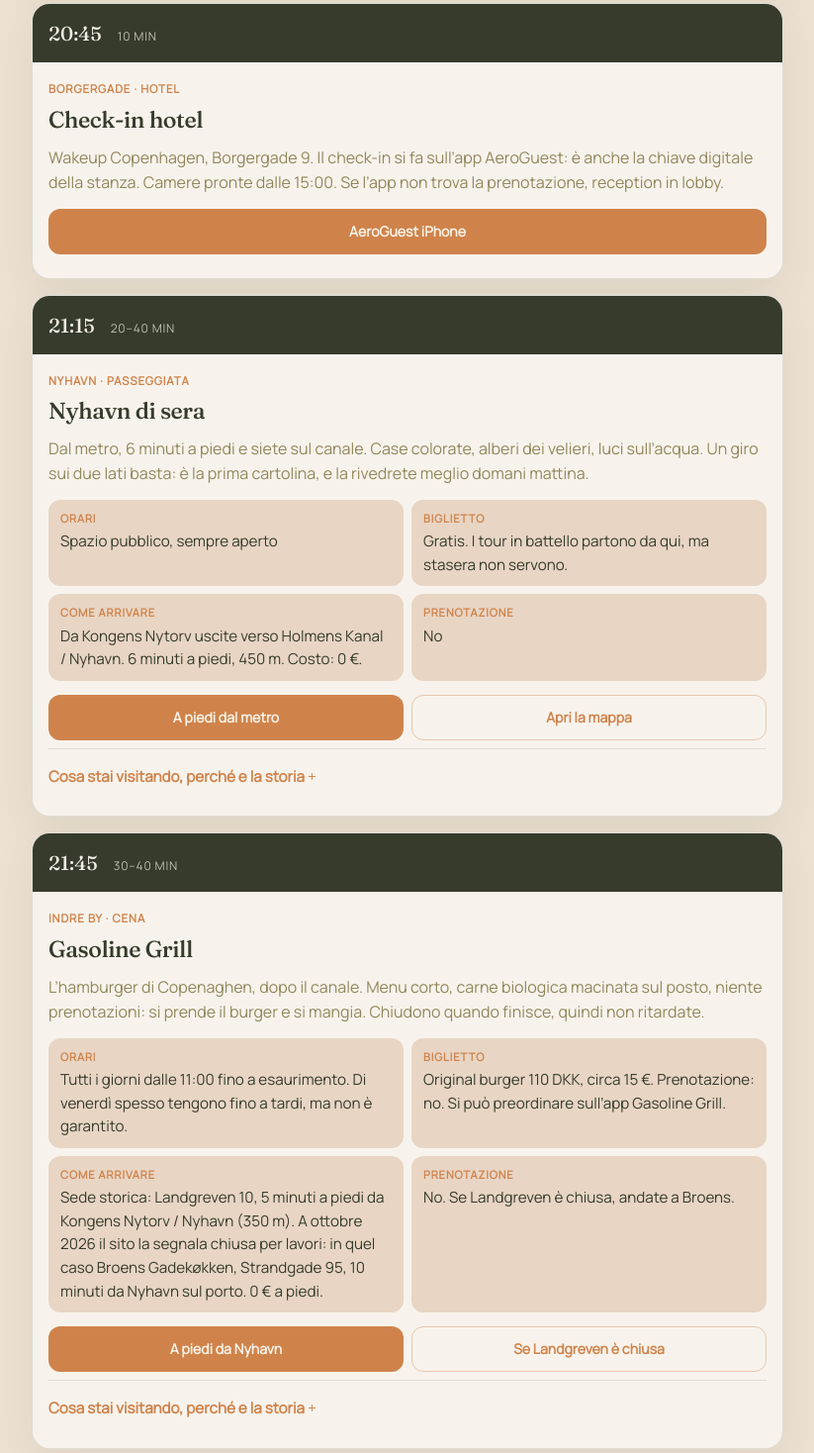
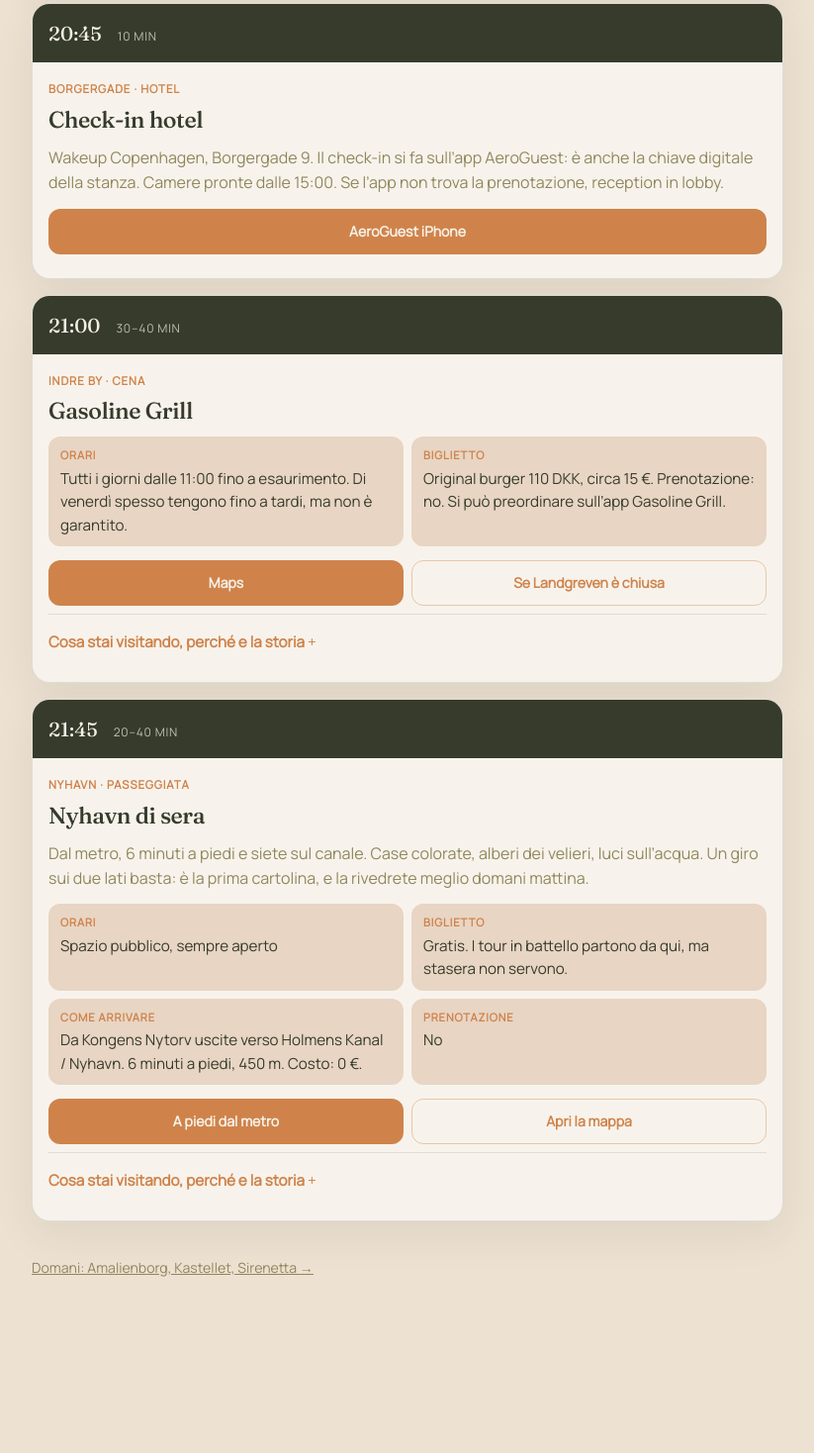
Before and after one commit to CatacchioCecilia/guida-copenaghen, a plain HTML site: page giorno-1.html in a window 1280 px wide. Shown: the part 956-2424 px from the top of the page at 99% size, without its empty margins (228-1051 px from the left). After the commit the page ends 2352 px from the top, so only its background shows below. Drawn offline with Linux system fonts and the light colour scheme.

Commit message:
Mette Gasoline Grill dopo il check-in, con Café Oscar come piano B.
Co-authored-by: Cursor <cursoragent@cursor.com>

```diff
--- a/giorno-1.html
+++ b/giorno-1.html
@@ -73,7 +73,32 @@
           </article>
 
           <article class="stop">
-            <div class="stop-time"><b>21:15</b><span>20–40 min</span></div>
+            <div class="stop-time"><b>21:00</b><span>30–40 min</span></div>
+            <div class="stop-body">
+              <p class="tiny">Indre By · cena</p>
+              <h2>Gasoline Grill</h2>
+              <div class="facts">
+                <div class="fact"><strong>Orari</strong>Tutti i giorni dalle 11:00 fino a esaurimento. Di venerdì spesso tengono fino a tardi, ma non è garantito.</div>
+                <div class="fact"><strong>Biglietto</strong>Original burger 110 DKK, circa 15 €. Prenotazione: no. Si può preordinare sull’app Gasoline Grill.</div>
+              </div>
+              <div class="actions">
+                <a class="btn" target="_blank" rel="noreferrer" href="https://www.google.com/maps/dir/?api=1&origin=Wakeup%20Copenhagen%20Borgergade&destination=Gasoline%20Grill%20Landgreven%2010&travelmode=walking">Maps</a>
+                <a class="btn ghost" target="_blank" rel="noreferrer" href="https://www.google.com/maps/dir/?api=1&origin=Wakeup%20Copenhagen%20Borgergade&destination=Cafe%20Oscar%20Bredgade%2058%20Copenhagen&travelmode=walking">Se Landgreven è chiusa</a>
+              </div>
+              <details class="story">
+                <summary>Cosa stai visitando, perché e la storia</summary>
+                <h3>Cosa stai visitando</h3>
+                <p>Gasoline Grill è un hamburger in un ex distributore di benzina. Pochi panini, carne biologica macinata ogni giorno, salsa loro, cetrioli. Non c’è sala da ristorante: si ordina, si aspetta, si mangia. La sede originale è Landgreven 10, a due isolati da Kongens Nytorv.</p>
+                <h3>Perché è importante</h3>
+                <p>Bloomberg l’ha messo tra i burger migliori al mondo. Non è fine dining: è Copenaghen che prende una cosa semplice e la fa bene. Per la prima sera è giusto: veloce, vicino all’hotel, senza tavolo da prenotare.</p>
+                <h3>La storia</h3>
+                <p>Klaus Wittrup apre Landgreven il 26 aprile 2016 nel vecchio chiosco di un distributore ancora funzionante: mentre aspetti il burger, fuori si può fare il pieno. Neon verde, piastrelle, identità grafica di e-Types. Da lì è diventato una catena cittadina. Nel 2025–2026 il Comune ristruttura il parcheggio sotterraneo di Landgreven e l’edificio originario può essere chiuso o demolito. Se quella sede non c’è, andate da Café Oscar, Bredgade 58: sei minuti dall’hotel, cucina danese, aperto fino alle 22:00 — è la cena della prima sera nell’altro itinerario.</p>
+              </details>
+            </div>
+          </article>
+
+          <article class="stop">
+            <div class="stop-time"><b>21:45</b><span>20–40 min</span></div>
             <div class="stop-body">
               <p class="tiny">Nyhavn · passeggiata</p>
               <h2>Nyhavn di sera</h2>
@@ -103,34 +128,6 @@
               </details>
             </div>
           </article>
-
-          <article class="stop">
-            <div class="stop-time"><b>21:45</b><span>30–40 min</span></div>
-            <div class="stop-body">
-              <p class="tiny">Indre By · cena</p>
-              <h2>Gasoline Grill</h2>
-              <p class="intro">L’hamburger di Copenaghen, dopo il canale. Menu corto, carne biologica macinata sul posto, niente prenotazioni: si prende il burger e si mangia. Chiudono quando finisce, quindi non ritardate.</p>
-              <div class="facts">
-                <div class="fact"><strong>Orari</strong>Tutti i giorni dalle 11:00 fino a esaurimento. Di venerdì spesso tengono fino a tardi, ma non è garantito.</div>
-                <div class="fact"><strong>Biglietto</strong>Original burger 110 DKK, circa 15 €. Prenotazione: no. Si può preordinare sull’app Gasoline Grill.</div>
-                <div class="fact"><strong>Come arrivare</strong>Sede storica: Landgreven 10, 5 minuti a piedi da Kongens Nytorv / Nyhavn (350 m). A ottobre 2026 il sito la segnala chiusa per lavori: in quel caso Broens Gadekøkken, Strandgade 95, 10 minuti da Nyhavn sul porto. 0 € a piedi.</div>
-                <div class="fact"><strong>Prenotazione</strong>No. Se Landgreven è chiusa, andate a Broens.</div>
-              </div>
-              <div class="actions">
-                <a class="btn" target="_blank" rel="noreferrer" href="https://www.google.com/maps/dir/?api=1&origin=Nyhavn%20Copenhagen&destination=Gasoline%20Grill%20Landgreven%2010&travelmode=walking">A piedi da Nyhavn</a>
-                <a class="btn ghost" target="_blank" rel="noreferrer" href="https://www.google.com/maps/search/?api=1&query=Gasoline%20Grill%20Broens%20Strandgade%2095">Se Landgreven è chiusa</a>
-              </div>
-              <details class="story">
-                <summary>Cosa stai visitando, perché e la storia</summary>
-                <h3>Cosa stai visitando</h3>
-                <p>Gasoline Grill è un hamburger in un ex distributore di benzina. Pochi panini, carne biologica macinata ogni giorno, salsa loro, cetrioli. Non c’è sala da ristorante: si ordina, si aspetta, si mangia. La sede originale è Landgreven 10, a due isolati da Kongens Nytorv.</p>
-                <h3>Perché è importante</h3>
-                <p>Bloomberg l’ha messo tra i burger migliori al mondo. Non è fine dining: è Copenaghen che prende una cosa semplice e la fa bene. Per la prima sera è giusto: veloce, vicino al canale, senza tavolo da prenotare.</p>
-                <h3>La storia</h3>
-                <p>Klaus Wittrup apre Landgreven il 26 aprile 2016 nel vecchio chiosco di un distributore ancora funzionante: mentre aspetti il burger, fuori si può fare il pieno. Neon verde, piastrelle, identità grafica di e-Types. Da lì è diventato una catena cittadina. Nel 2025–2026 il Comune ristruttura il parcheggio sotterraneo di Landgreven e l’edificio originario può essere chiuso o demolito. Se quella sede non c’è, il burger è lo stesso a Broens, sul porto, a dieci minuti da Nyhavn.</p>
-              </details>
-            </div>
-          </article>
         </div>
       </div>
     </main>
```
